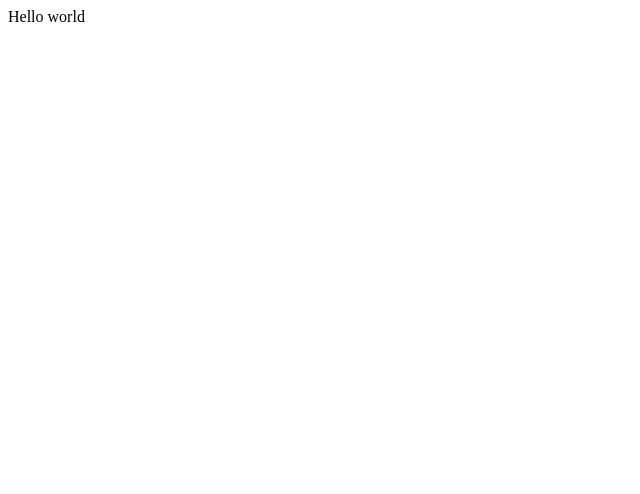
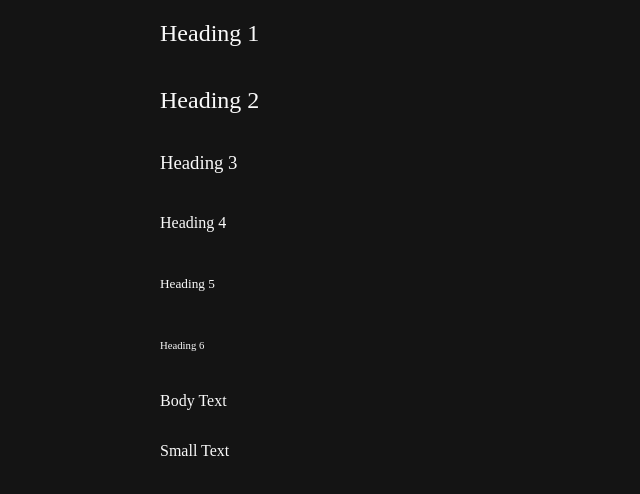
Before and after one commit to andyjakubowski/typographic-scale, a website: page index.html in a window 1280 px wide. Shown: the whole page, without its empty margins (0-640 px from the left). Drawn offline with Linux system fonts and the light colour scheme; a web font is replaced by a local one.

Commit message:
Add first section of sample content

```diff
--- a/index.html
+++ b/index.html
@@ -3,9 +3,18 @@
   <head>
     <meta charset="utf-8" />
     <title>Type Scale</title>
-    <link rel="stylesheet" src="styles.css" />
+    <link rel="stylesheet" href="styles.css" />
   </head>
   <body>
-    Hello world
+    <section class="section-1">
+      <h1>Heading 1</h1>
+      <h2>Heading 2</h2>
+      <h3>Heading 3</h3>
+      <h4>Heading 4</h4>
+      <h5>Heading 5</h5>
+      <h6>Heading 6</h6>
+      <p>Body Text</p>
+      <aside><p>Small Text</p></aside>
+    </section>
   </body>
 </html>
--- a/styles.css
+++ b/styles.css
@@ -1,3 +1,29 @@
+@font-face {
+  font-family: 'Concourse T3';
+  src: url('/fonts/concourse_t3_regular.woff') format('woff');
+}
+
 body {
-  background-color: black;
+  margin: 0;
+
+  color: #fafafa;
+  background-color: #141414;
+
+  font-family: 'Concourse T3', serif;
 }
+
+.section-1 {
+  display: grid;
+  grid-template-columns: 1fr [content] 6fr 1fr;
+}
+
+.section-1 * {
+  grid-column: content;
+  font-weight: 400;
+}
+
+/* Positioning */
+/* Display */
+/* Colors */
+/* Type */
+/* Other */
```
